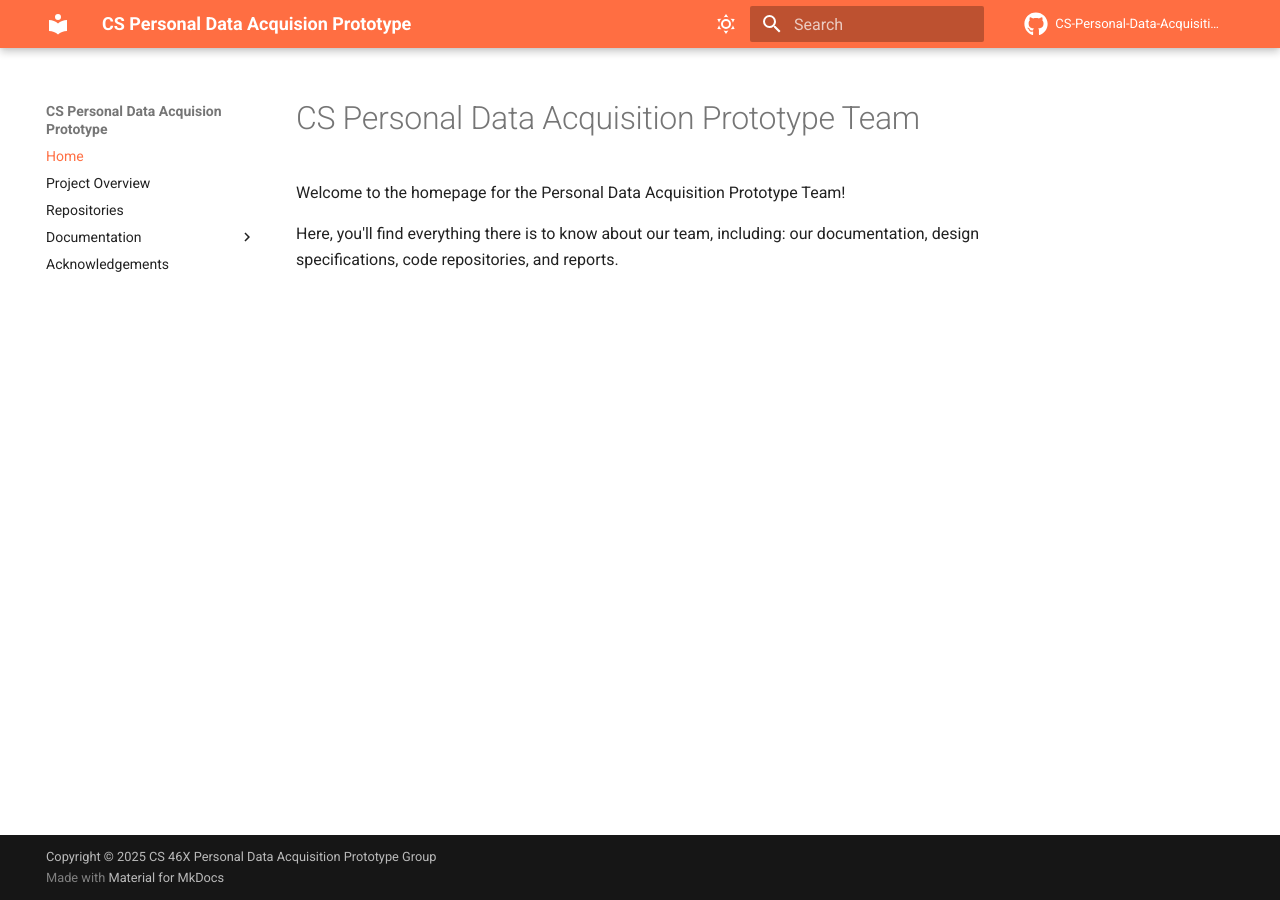
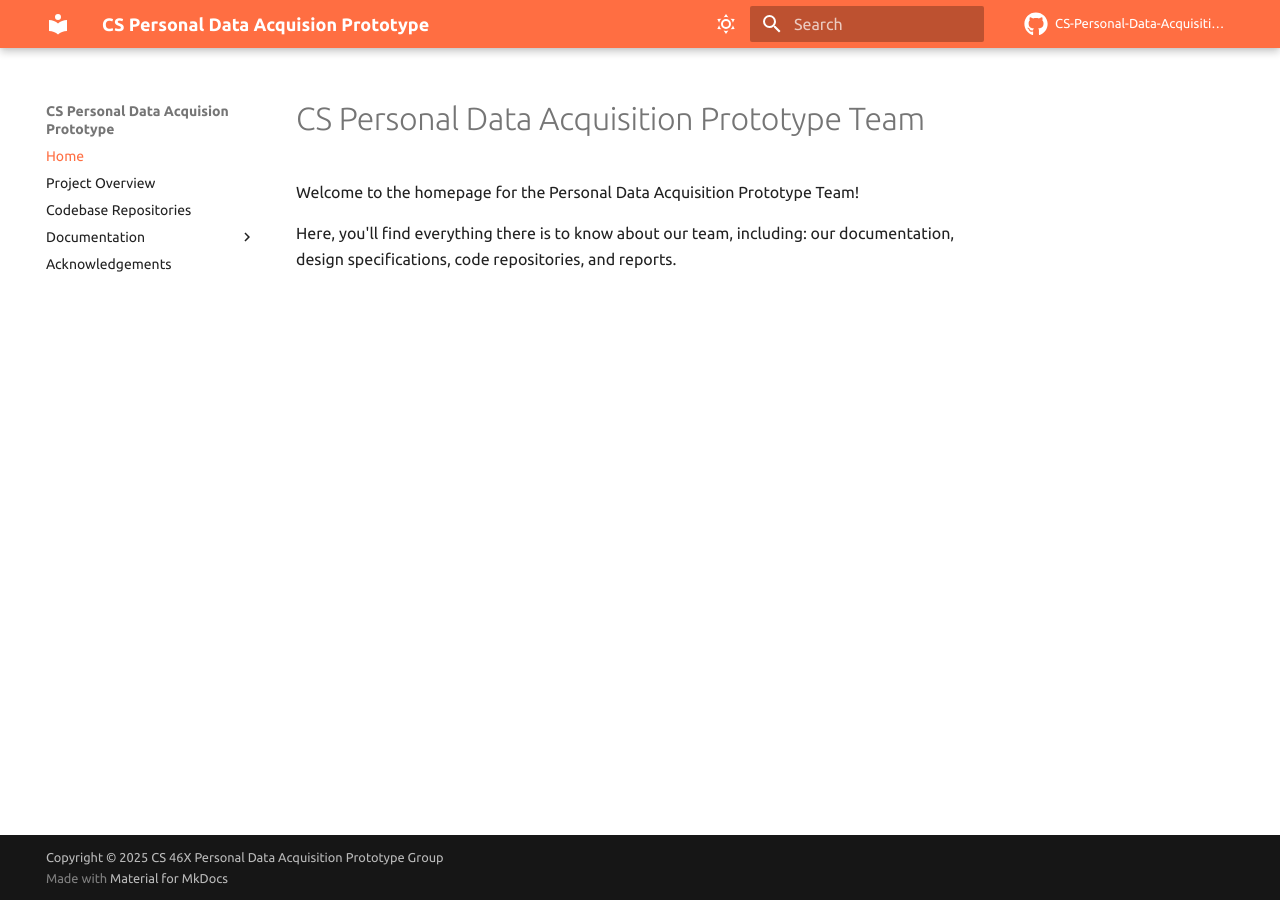
Before and after one commit to CS-Personal-Data-Acquisition-Prototype/CS-Personal-Data-Acquisition-Prototype.github.io, an MkDocs documentation site: the page built from docs/index.md, in a window 1280 px wide. Built offline with MkDocs 1.6.1 and Material for MkDocs 9.7.7, drawn with Linux system fonts in a browser that asks for light colours.

Commit message:
Added repos to navigation

```diff
--- a/mkdocs.yml
+++ b/mkdocs.yml
@@ -2,7 +2,7 @@ site_name: CS Personal Data Acquision Prototype
 nav:
   - Home: index.md
   - Project Overview: overview.md
-  - Repositories: repositories.md
+  - Codebase Repositories: repositories.md
   - Documentation:
     - Design Document: design.md
     - Requirements Document: specification.md
@@ -14,7 +14,7 @@ copyright: "Copyright &copy; 2025 CS 46X Personal Data Acquisition Prototype Gro
 theme:
   name: material
   font:
-    text: Roboto
+    text: Ubuntu
     code: Roboto Mono
   palette:
     # Palette toggle for dark mode
```
